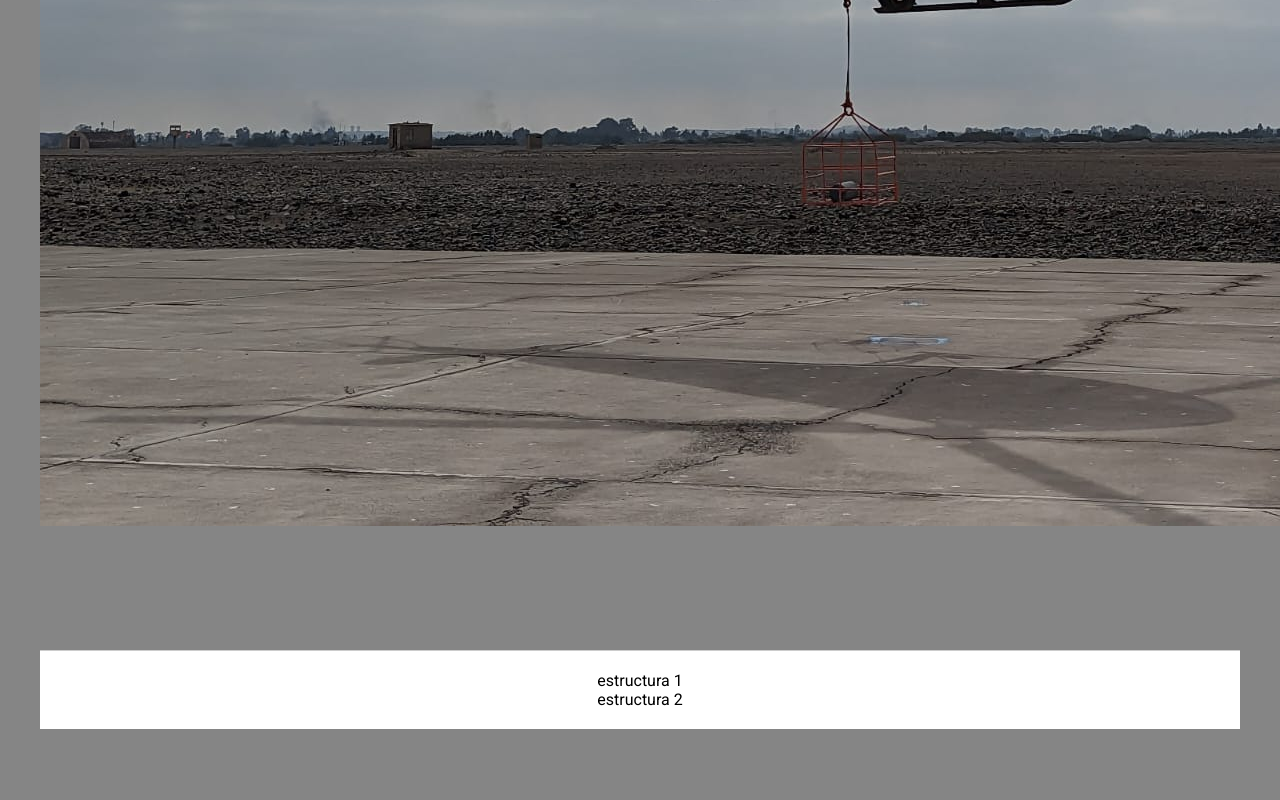
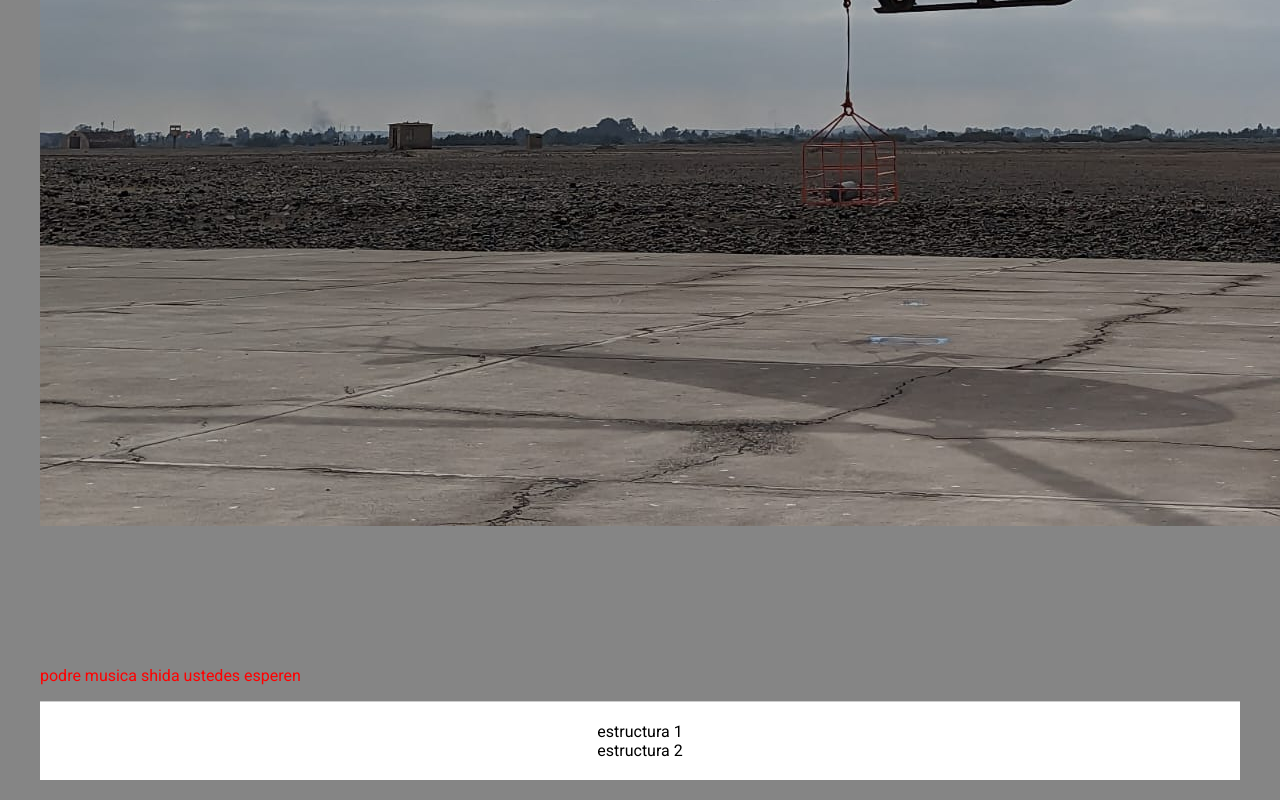
Before and after one commit to Flavit/miprimerapagina, a plain HTML site: page index.html in a window 1280 px wide. Shown: the part 964-1764 px from the top of the page. Before the commit the page ends 1713 px from the top, so only its background shows below. Drawn offline with Linux system fonts and the light colour scheme; a web font is replaced by a local one.

Commit message:
mi primera confirmación de actualización

```diff
--- a/index.html
+++ b/index.html
@@ -33,6 +33,7 @@
                         y de mi vida cotidiana. En un futuro, me gustaría desarrollar una aplicación
                         donde todos puedan compartir su día y recibir comentarios anónimos de personas
                         de todo el mundo.</p>
+
                 </div>
                 <div class="acerca-imagen">
                     <img src="enstrom1.jpeg" alt="imagen portada">
@@ -40,6 +41,9 @@
 
             </section>
             <section class="seccion-2"></section>
+            <div class="greeting">
+                <p> podre musica shida ustedes esperen</p>
+            </div>
         </main>
         <footer>
             <div> estructura 1 </div>
--- a/styles.css
+++ b/styles.css
@@ -95,3 +95,6 @@ a {
 a:hover {
     text-decoration: underline;
 }
+.greeting {
+    color: red;
+}
```
Also changed, not shown: 1 other file.
